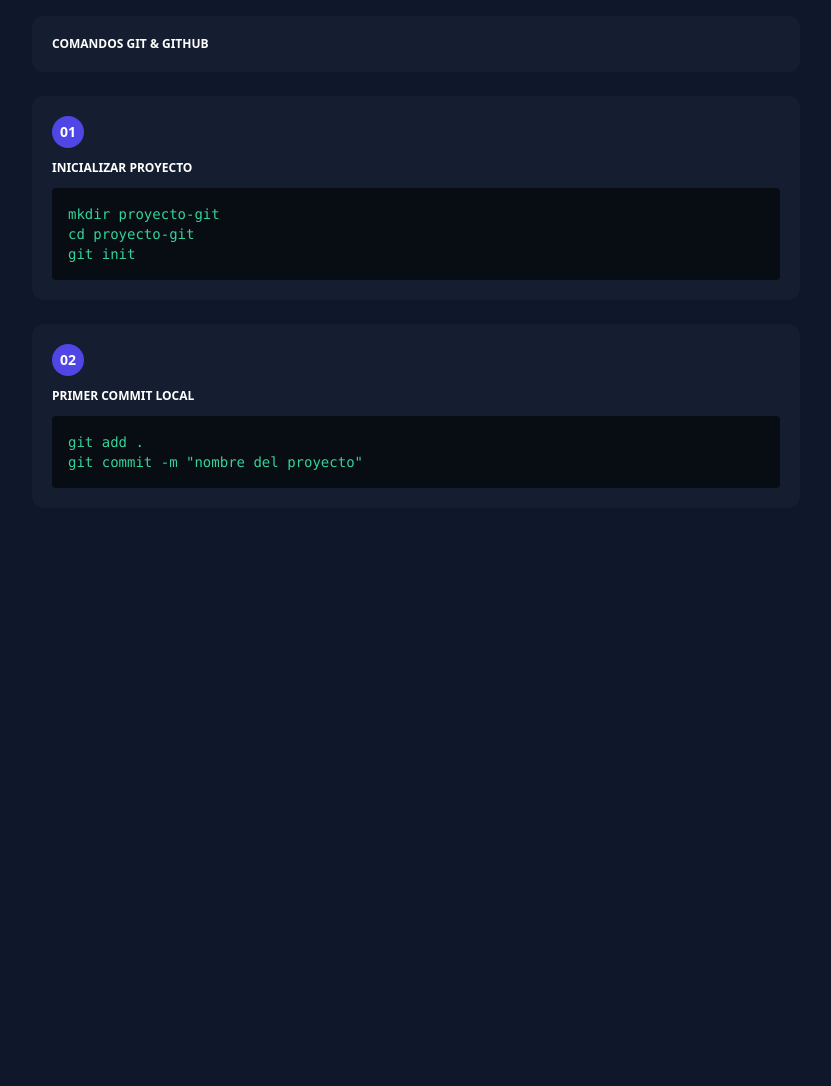
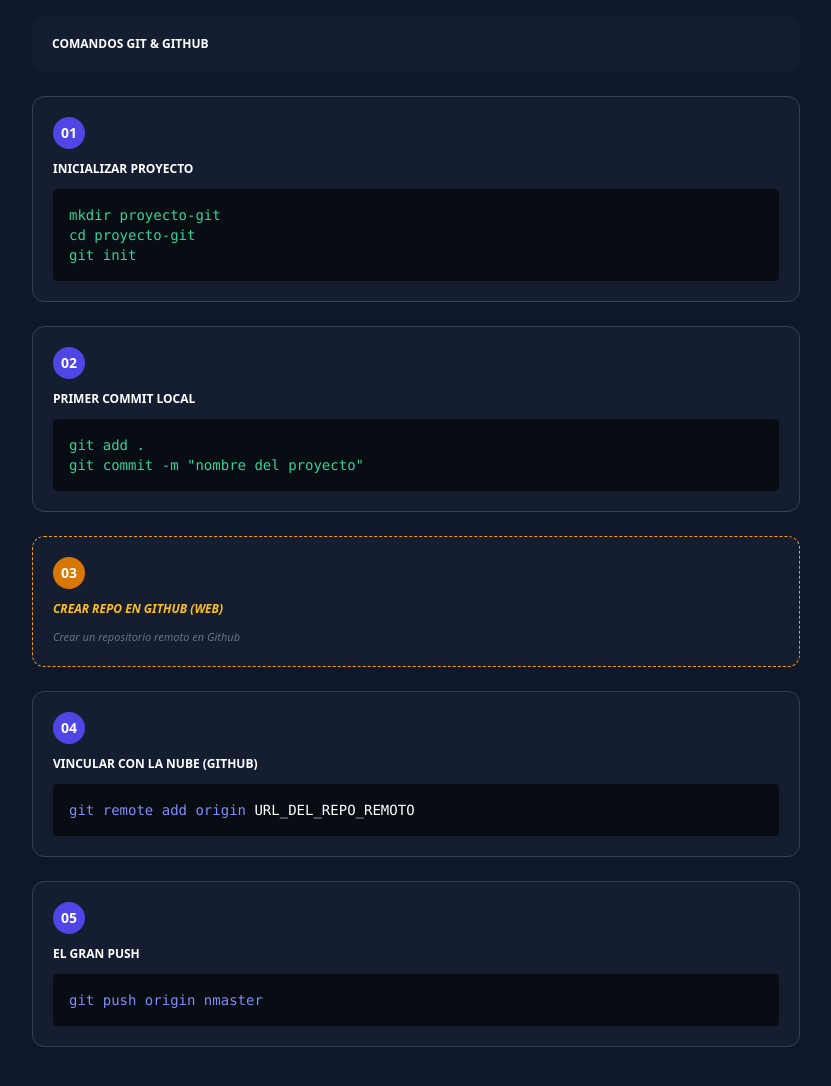
Before and after one commit to wdvenegas/landing-comandos-git-github, a plain HTML site: page index.html in a window 1280 px wide. Shown: the whole page, without its empty margins (224-1055 px from the left). Before the commit the page ends 800 px from the top, so only its background shows below. Drawn offline with nearby package versions, Linux system fonts and the light colour scheme.

Commit message:
nuevo cambio

```diff
--- a/index.html
+++ b/index.html
@@ -13,7 +13,7 @@
             <h1 class="font-bold text-white uppercase text-xs items-center justify-center">Comandos Git & Github</h1>
         </div>
 
-        <div class="bg-slate-800/40 border-slate-700 rounded-xl p-5 mb-6">
+        <div class="bg-slate-800/40 border border-slate-700 rounded-xl p-5 mb-6">
             <div class="bg-indigo-600 text-white w-8 h-8 rounded-full flex items-center justify-center font-bold text-sm mb-3">01</div>
             <h3 class="font-bold text-white uppercase text-xs  mb-3">inicializar Proyecto</h3>
             <div class="bg-black/60 p-4 rounded font-mono text-emerald-400 text-sm border-1-4 border-indigo-500 mt-3">
@@ -23,7 +23,7 @@
             </div>
         </div>
 
-        <div class="bg-slate-800/40 border-slate-700 rounded-xl p-5 mb-6">
+        <div class="bg-slate-800/40 border border-slate-700 rounded-xl p-5 mb-6">
             <div class="bg-indigo-600 text-white w-8 h-8 rounded-full flex items-center justify-center font-bold text-sm mb-3">02</div>
             <h3 class="font-bold text-white uppercase text-xs  mb-3">Primer commit local</h3>
             <div class="bg-black/60 p-4 rounded font-mono text-emerald-400 text-sm border-1-4 border-indigo-500 mt-3">
@@ -32,6 +32,29 @@
             </div>
         </div>
 
+        <div class="bg-slate-800/40 border border-dashed border-amber-500 rounded-xl p-5 mb-6">
+            <div class="bg-amber-600 text-white w-8 h-8 rounded-full flex items-center justify-center font-bold text-sm mb-3">03</div>
+            <h3 class="font-bold text-amber-400 uppercase text-xs italic text-sm mb-3">Crear repo en Github (Web) </h3>
+            <p class="text-slate-500 text-[11px] mt-1 italic">Crear un repositorio remoto en Github</p>
+
+        </div>
+
+        <div class="bg-slate-800/40 border border-slate-700 rounded-xl p-5 mb-6">
+            <div class="bg-indigo-600 text-white w-8 h-8 rounded-full flex items-center justify-center font-bold text-sm mb-3">04</div>
+            <h3 class="font-bold text-white uppercase text-xs  mb-3">Vincular con la nube (github)</h3>
+            <div class="bg-black/60 p-4 rounded font-mono text-indigo-400 text-sm border-1-4 border-indigo-500 mt-3">
+                git remote add origin <span class="text-white"> URL_DEL_REPO_REMOTO </span>
+            </div>
+        </div>
+
+        <div class="bg-slate-800/40 border border-slate-700 rounded-xl p-5 mb-6">
+            <div class="bg-indigo-600 text-white w-8 h-8 rounded-full flex items-center justify-center font-bold text-sm mb-3">05</div>
+            <h3 class="font-bold text-white uppercase text-xs  mb-3">El gran push</h3>
+            <div class="bg-black/60 p-4 rounded font-mono text-indigo-400 text-sm border-1-4 border-indigo-500 mt-3">
+                git push origin nmaster
+            </div>
+        </div>
+
     </main>
 </body>
 </html>
```
